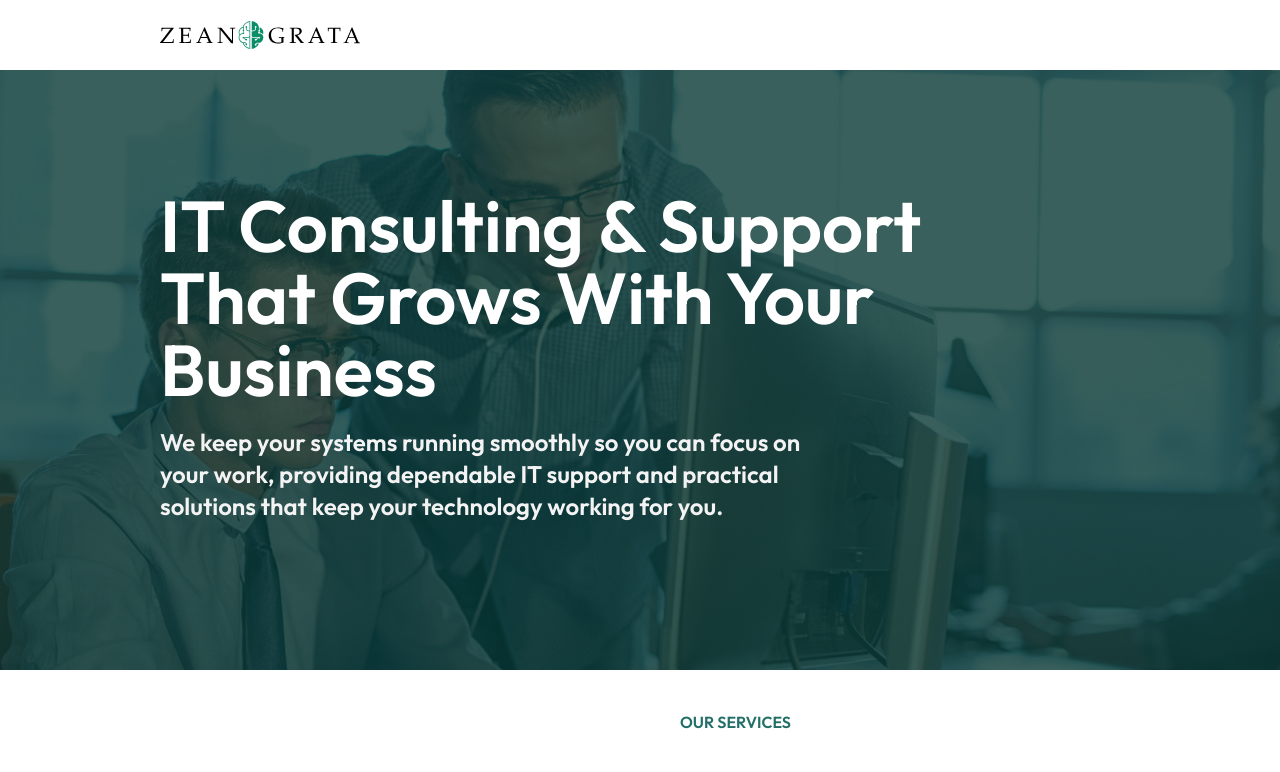
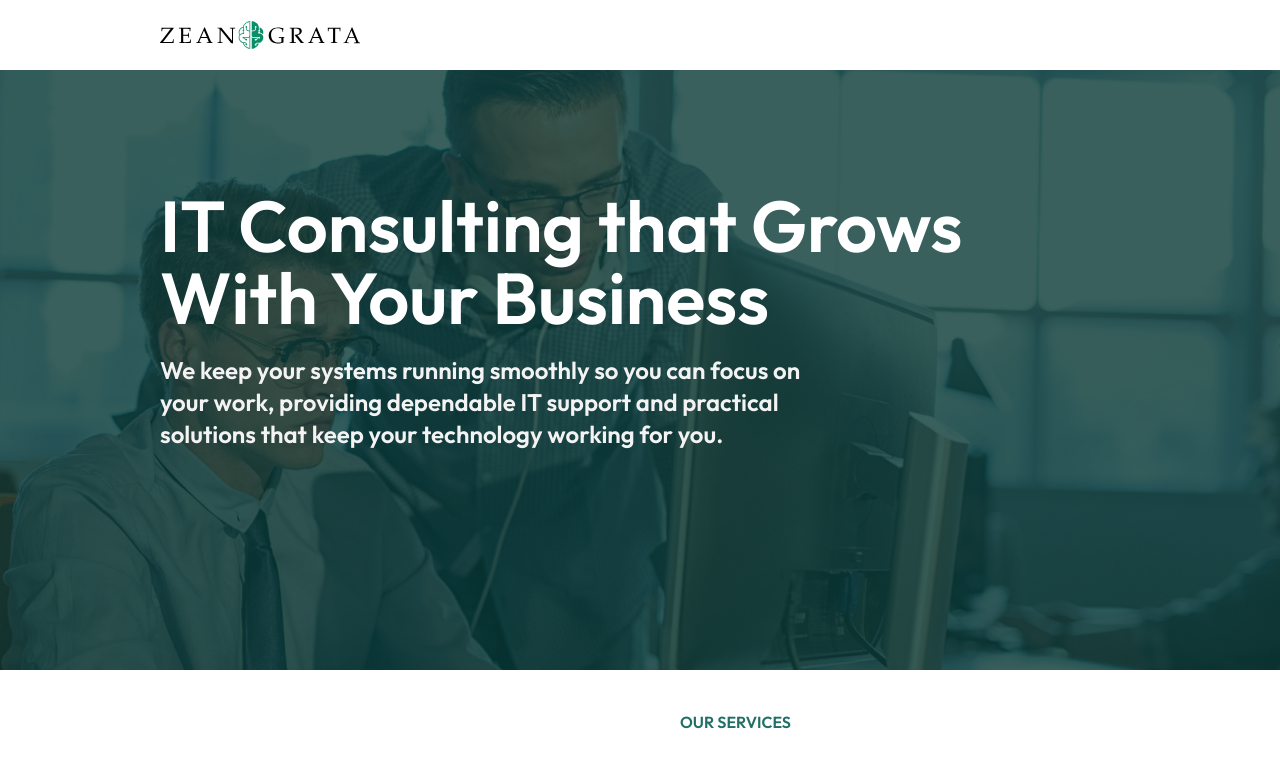
Before and after one commit to Zean-Grata/zean-grata-website, a React (Vite) app in the folder client/: page / in a window 1280 px wide. Shown: the top 772 px of the page. Built offline with nearby package versions, Linux system fonts and the light colour scheme.

Commit message:
Edit headline

```diff
--- a/client/src/App.tsx
+++ b/client/src/App.tsx
@@ -35,7 +35,7 @@ function App() {
           <div id="hero-container" className='flex flex-col items-center sm:items-start space-y-10 px-2 max-w-[120ch] lg:px-25'>
             <div ref={view4.ref} className={`flex flex-col space-y-5 ${view4.inView ? 'transition duration-1500 ease-in-out opacity-100 translate-x-0' : 'transition duration-1500 ease-in-out opacity-0 translate-x-10'}`}>
               <h1 className='text-white text-5xl lg:text-7xl max-w-[30ch] lg:text-start lg:max-w-[15ch] lg:text-5xl
-               lg:max-w-[19ch]'>IT Consulting & Support That Grows With Your Business</h1>
+               lg:max-w-[19ch]'>IT Consulting that Grows With Your Business</h1>
               <h2 className='text-[#F3F3F3] text-md font-semibold lg:text-2xl max-w-[41ch]'>
                 We keep your systems running smoothly so you can focus on your work, providing dependable
                  IT support and practical solutions that keep your technology working for you.
```
